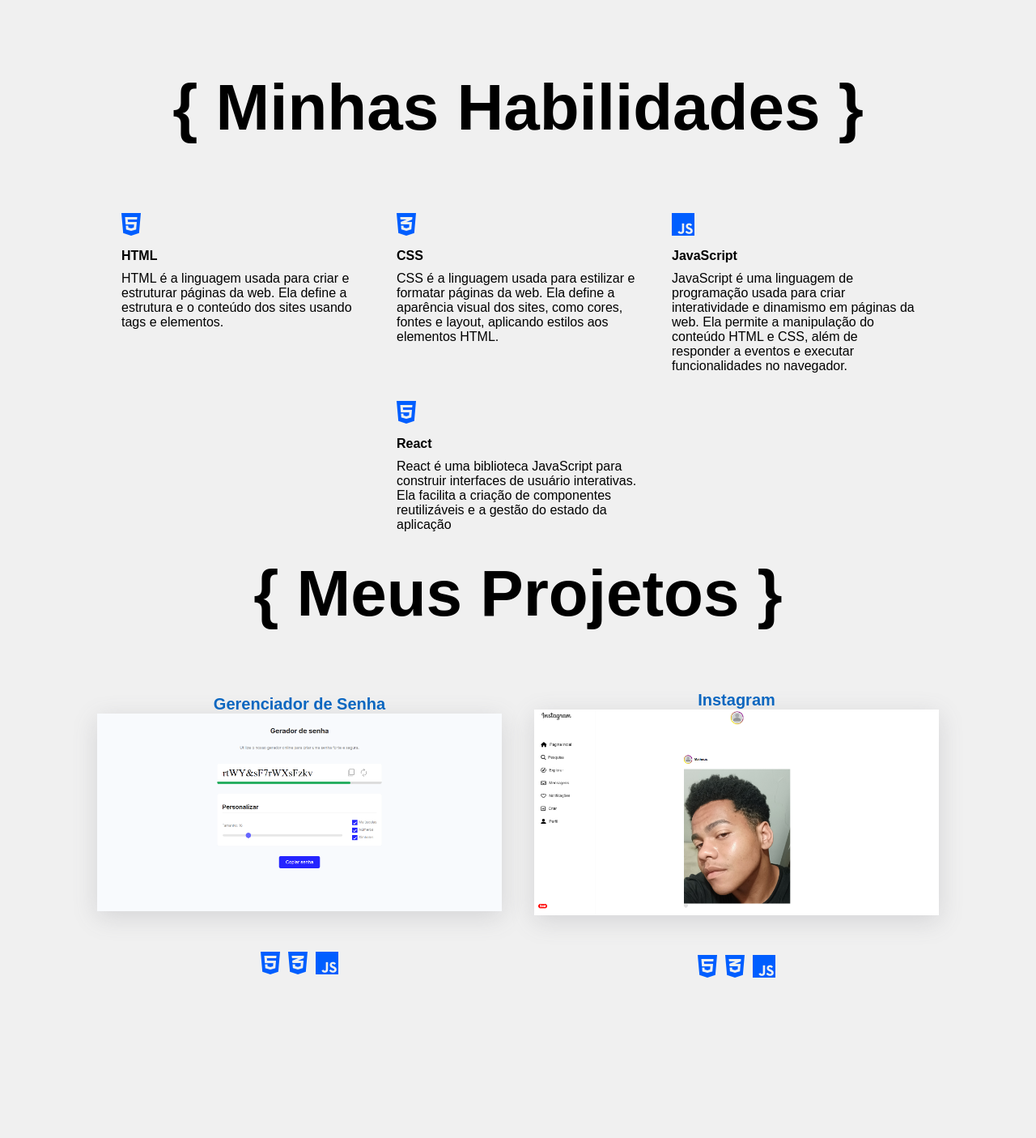
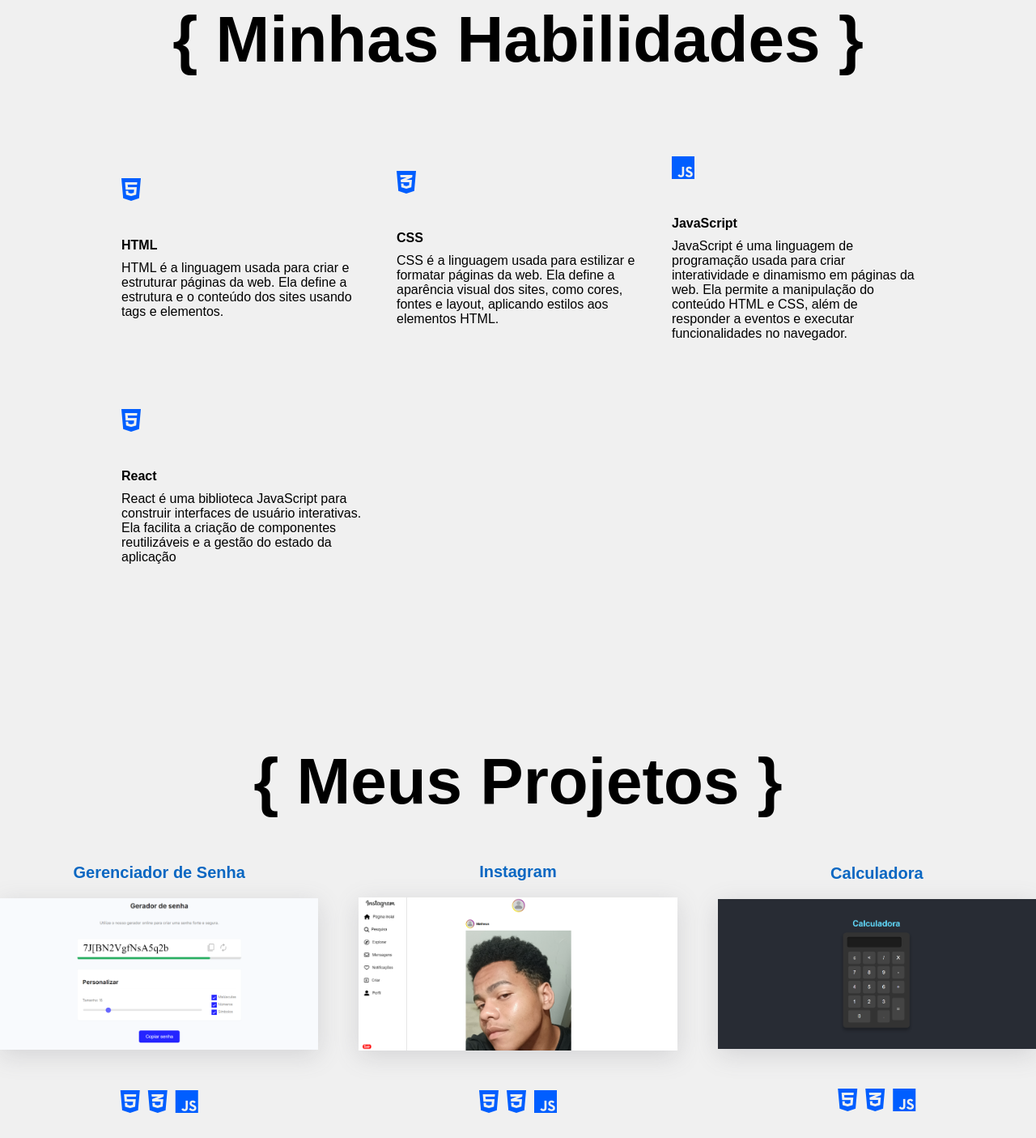
Before and after one commit to MatheusLMMARCILIO/PortifolioFrontend, a plain HTML site: page index.html in a window 1280 px wide. Shown: the part 897-2302 px from the top of the page at 81% size. Drawn offline with Linux system fonts and the light colour scheme.

Commit message:
25/08/2024 13h43

```diff
--- a/Script.js
+++ b/Script.js
@@ -20,8 +20,8 @@ const myProjects = document.querySelector('.myProjects')
     const img = document.querySelector(".IMAGE")
     const contactTitle = document.querySelector(".contactTitle")
     const contactItem = document.querySelector('.contactItem')
-
-
+const IMAGEImg = document.querySelector('.IMAGEImg')
+const IMAGECal = document.querySelector('.IMAGECal')
 
     body.classList.toggle("dark");
     link.classList.toggle("dark");
@@ -42,10 +42,12 @@ const contactItem = document.querySelector('.contactItem')
     img.classList.toggle("dark")
     contactTitle.classList.toggle('dark')
     contactItem.classList.toggle('dark')
+    IMAGEImg.classList.toggle('dark')
+    IMAGECal.classList.toggle('dark')
 
 });
 
-document.addEventListener('mousemove', function(event) {
+document.addEventListener('mousemove', function (event) {
     const light = document.getElementById('light');
     const x = event.clientX;
     const y = event.clientY;
--- a/index.html
+++ b/index.html
@@ -118,8 +118,6 @@
 
             <div class="icons">
 
-                <div class="icons1">
-
                 <div class="html">
 
                     <div class="logoname">
@@ -154,7 +152,6 @@
 
                 </div>
 
-
                 <div class="JS">
 
                     <div class="logoname">
@@ -172,11 +169,6 @@
 
                 </div>
 
-
-                </div>
-
-                <div class="icones2">
-
                 <div class="React">
 
                     <div class="logoname">
@@ -193,9 +185,6 @@
 
                 </div>
 
-
-                </div>
-
             </div>
 
         </section>
@@ -206,11 +195,8 @@
                 <span>{ Meus Projetos }</span>
             </div>
 
-            <div class="projectsPart1">
+            <div class="projectsPart">
 
-
-
-                <div class="blocoUm">
 
                 <div class="GerenciadorDeSenha">
                     <div class="name">
@@ -219,7 +205,7 @@
 
                     <div class="IMAGE">
                         <a href="https://gerenciador-de-senha-seven.vercel.app/"><img
-                                    src="IMAGE/gerenciarSenhaProject.png" alt=""></a>
+                                src="IMAGE/GeradorDeSenha.png" alt=""></a>
 
 
                     </div>
@@ -232,15 +218,13 @@
 
                 </div>
 
-
-
-                    <div class="instagram">
+                <div class="Calculadora">
                     <div class="name">
                         <span>Instagram</span>
                     </div>
 
-                        <div class="IMAGE">
-                            <a href="https://instagram-seven-peach.vercel.app/"><img src="IMAGE/instagramClone.png"
+                    <div class="IMAGECal">
+                        <a href="https://instagram-seven-peach.vercel.app/"><img src="IMAGE/Instagram.png"
                                 alt=""></a>
                     </div>
 
@@ -251,6 +235,25 @@
                     </div>
 
                 </div>
+
+                <div class="instagram">
+                    <div class="name">
+                        <span>Calculadora</span>
+                    </div>
+
+                    <div class="IMAGEImg">
+                        <a href="https://calculadora-eight-bice.vercel.app/"><img src="IMAGE/Calculadora.png"
+                                alt=""></a>
+                    </div>
+
+                    <div class="iconss">
+                        <i class="fa-brands fa-html5 fa-2xl" style="color: #005eff;"></i>
+                        <i class="fa-brands fa-css3-alt fa-2xl" style="color: #005eff;"></i>
+                        <i class="fa-brands fa-js fa-2xl" style="color: #005eff;"></i>
+                    </div>
+
+                </div>
+
 
             </div>
 
@@ -283,7 +286,8 @@
                 </div>
                 <!-- LinkedIn -->
                 <div class="contactItem">
-            <a href="https://www.linkedin.com/public-profile/settings?trk=d_flagship3_profile_self_view_public_profile" target="_blank">
+                    <a href="https://www.linkedin.com/public-profile/settings?trk=d_flagship3_profile_self_view_public_profile"
+                        target="_blank">
                         <i class="fa-brands fa-linkedin-in fa-xl" style="color: #0A67C2;"></i>
                         <span>LinkedIn</span>
                     </a>
--- a/style.css
+++ b/style.css
@@ -15,24 +15,33 @@ body {
     height: 100vh;
     top: 0;
     left: 0;
-    z-index: 0; /* Fica atrás do conteúdo */
-    overflow: hidden; /* Garante que a luz não cause barras de rolagem */
+    z-index: 0;
+    /* Fica atrás do conteúdo */
+    overflow: hidden;
+    /* Garante que a luz não cause barras de rolagem */
 }
 
 #light {
     position: absolute;
-    width: 100px; /* Tamanho da luz menor */
-    height: 100px; /* Tamanho da luz menor */
+    width: 100px;
+    /* Tamanho da luz menor */
+    height: 100px;
+    /* Tamanho da luz menor */
     background: radial-gradient(circle, #054f99 0%, rgba(0, 0, 0, 0) 50%);
-    pointer-events: none; /* Faz com que o elemento não interfira com o clique do mouse */
+    pointer-events: none;
+    /* Faz com que o elemento não interfira com o clique do mouse */
     border-radius: 50%;
-    transition: 0.1s; /* Suaviza a movimentação da luz */
-    z-index: 1; /* Garante que a luz fique acima do fundo, mas atrás do conteúdo */
+    transition: 0.1s;
+    /* Suaviza a movimentação da luz */
+    z-index: 1;
+    /* Garante que a luz fique acima do fundo, mas atrás do conteúdo */
 }
 
 .allPage {
-    position: relative; /* Garante que o conteúdo fique sobre o fundo */
-    z-index: 2; /* Garante que o conteúdo fique acima da luz e do fundo */
+    position: relative;
+    /* Garante que o conteúdo fique sobre o fundo */
+    z-index: 2;
+    /* Garante que o conteúdo fique acima da luz e do fundo */
 }
 
 /*******************************/
@@ -294,9 +303,12 @@ li {
 /***********************Skill************************/
 
 .MySkill {
-    padding-top: 50px;
     width: 100%;
-    height: 650px;
+    height: 800px;
+    display: flex;
+    align-items: center;
+    justify-content: center;
+    flex-direction: column;
 }
 
 .spanSkill {
@@ -305,7 +317,6 @@ li {
     display: flex;
     align-items: center;
     justify-content: center;
-    margin: 50px 0px;
 }
 
 .spanSkill span {
@@ -322,7 +333,7 @@ li {
 }
 
 .informationText {
-    margin-top: 20px;
+    padding: 50px 0px;
 }
 
 .informationText span {
@@ -345,18 +356,15 @@ li {
 }
 
 .icons {
-    width: 100%;
-    height: 400px;
-    display: flex;
+    max-width: 100%;
+    width: 300px;
+    height: auto;
+    display: grid;
+    grid-template-columns: repeat(3, 1fr);
     flex-direction: column;
     align-items: center;
     justify-content: center;
-
-}
-
-.icons1 {
-    display: flex;
-
+    padding-top: 80px;
 }
 
 
@@ -364,6 +372,7 @@ li {
 .css,
 .JS,
 .React {
+
     margin: 20px;
 }
 
@@ -381,15 +390,18 @@ li {
     color: white;
 }
 
-.icons {
-    margin-top: 80px;
-}
+
+
 
 /*****************prejects*************************/
 
 .prejects {
     width: 100%;
     height: 700px;
+    display: flex;
+    align-items: center;
+    justify-content: center;
+    flex-direction: column;
 }
 
 .myProjects {
@@ -398,7 +410,7 @@ li {
     display: flex;
     align-items: center;
     justify-content: center;
-    margin: 50px 0;
+    margin: 50px 0px;
 }
 
 .myProjects span {
@@ -414,21 +426,17 @@ li {
     color: white;
 }
 
-.blocoUm {
-    display: flex;
-    flex-wrap: wrap;
-    justify-content: space-around;
-}
 
-.instagram, .GerenciadorDeSenha {
+.instagram,
+.GerenciadorDeSenha,
+.Calculadora {
     width: 100%;
-    max-width: 500px;
+    max-width: 400px;
     height: auto;
     display: flex;
     align-items: center;
     justify-content: center;
     flex-direction: column;
-    margin: 20px;
 }
 
 .name span {
@@ -437,19 +445,22 @@ li {
     color: #0A67C2;
 }
 
-.IMAGE img {
+.IMAGE img, .IMAGEImg img, .IMAGECal img {
     width: 100%;
-    max-width: 500px;
+    max-width: 400px;
     height: auto;
     box-shadow: rgba(100, 100, 111, 0.2) 0px 7px 29px 0px;
+    margin-top: 20px;
 }
 
-.IMAGE.dark img {
+.IMAGE.dark img, .IMAGEImg.dark img, .IMAGECal.dark img {
     box-shadow: #0A67C2 0px 22px 70px 4px;
 }
 
-.projectsPart1 {
-    display: flex;
+.projectsPart {
+    display: grid;
+    grid-template-columns: repeat(3, 1fr);
+    gap: 50px;
     align-items: center;
     justify-content: space-around;
     flex-wrap: wrap;
@@ -555,14 +566,9 @@ li {
     }
 
     .icons {
-        height: 600px;
+        grid-template-columns: repeat(2, 1fr);
     }
 
-    .icons,
-    .icons1 {
-        display: flex;
-        flex-direction: column;
-    }
 
     .html span,
     .css span,
@@ -599,11 +605,12 @@ li {
         flex-direction: column;
     }
 
-.IMAGE img  {
+    .IMAGE img, .IMAGEImg img {
         width: 300px;
     }
 
-.instagram, .GerenciadorDeSenha {
+    .instagram,
+    .GerenciadorDeSenha {
         margin: 0;
     }
 
@@ -674,5 +681,7 @@ li {
         flex-direction: column;
     }
 
-
+    .icons {
+    grid-template-columns: repeat(1, 1fr);
 }
+}
```
Also changed, not shown: IMAGE/Calculadora.png (added), IMAGE/GeradorDeSenha.png (added), IMAGE/Instagram.png (added), IMAGE/gerenciarSenhaProject.png (deleted), IMAGE/instagramClone.png (deleted). Lines whose indentation alone changed are shown as unchanged.
